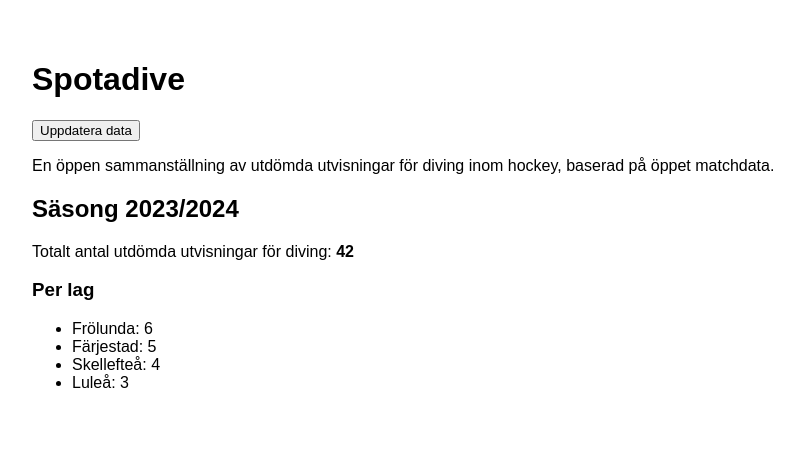
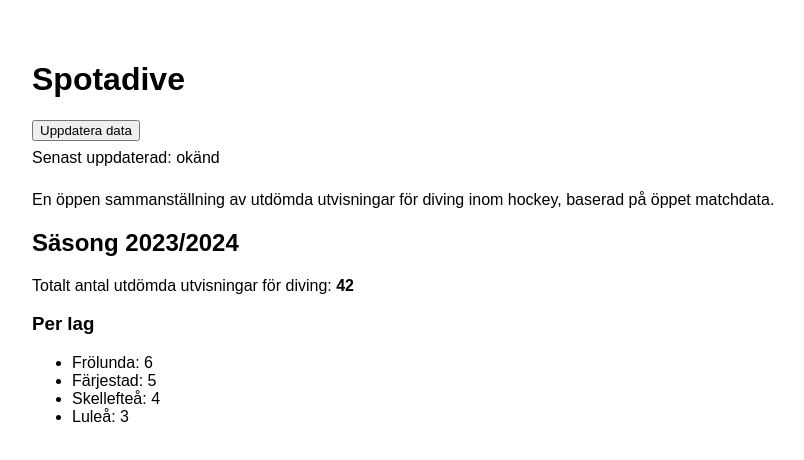
Before and after one commit to foreningslivetdev/spotadive, a Next.js app: page / in a window 1280 px wide. Shown: the top 460 px of the page, without its empty margins (8-812 px from the left). Built offline with nearby package versions, Linux system fonts and the light colour scheme; no server answers; the database is empty.

Commit message:
Integrate Supabase client and fetch last update

```diff
--- a/app/page.js
+++ b/app/page.js
@@ -1,13 +1,22 @@
-export const dynamic = "force-dynamic";
+"use client";
 
+import { useEffect, useState } from "react";
+import { createClient } from "@supabase/supabase-js";
 import data from "../data/diving.json";
 
+// Supabase client (read-only)
+const supabase = createClient(
+  process.env.NEXT_PUBLIC_SUPABASE_URL,
+  process.env.NEXT_PUBLIC_SUPABASE_ANON_KEY
+);
+
+// Trigga manuell uppdatering
 async function triggerUpdate() {
   const res = await fetch("/api/import", {
     method: "POST",
     headers: {
-      "Authorization": `Bearer ${process.env.NEXT_PUBLIC_IMPORT_TOKEN}`
-    }
+      Authorization: `Bearer ${process.env.NEXT_PUBLIC_IMPORT_TOKEN}`,
+    },
   });
 
   if (res.ok) {
@@ -17,8 +26,26 @@
   }
 }
 
+export default function Home() {
+  const [lastUpdated, setLastUpdated] = useState(null);
 
-export default function Home() {
+  // Hämta "senast uppdaterad" från Supabase
+  useEffect(() => {
+    async function fetchLastUpdated() {
+      const { data, error } = await supabase
+        .from("meta")
+        .select("value")
+        .eq("key", "last_update")
+        .single();
+
+      if (!error) {
+        setLastUpdated(data.value);
+      }
+    }
+
+    fetchLastUpdated();
+  }, []);
+
   return (
     <main style={{ padding: "2rem", fontFamily: "sans-serif" }}>
       <h1>Spotadive</h1>
@@ -30,8 +57,14 @@
         Uppdatera data
       </button>
 
+      <p className="text-xs text-gray-500" style={{ marginTop: "0.5rem" }}>
+        Senast uppdaterad:{" "}
+        {lastUpdated
+          ? new Date(lastUpdated).toLocaleString("sv-SE")
+          : "okänd"}
+      </p>
 
-      <p>
+      <p style={{ marginTop: "1.5rem" }}>
         En öppen sammanställning av utdömda utvisningar för diving inom hockey,
         baserad på öppet matchdata.
       </p>
@@ -39,7 +72,8 @@
       <h2>Säsong {data.season}</h2>
 
       <p>
-        Totalt antal utdömda utvisningar för diving: <strong>{data.total}</strong>
+        Totalt antal utdömda utvisningar för diving:{" "}
+        <strong>{data.total}</strong>
       </p>
 
       <h3>Per lag</h3>
```
Lines whose indentation alone changed are shown as unchanged.
